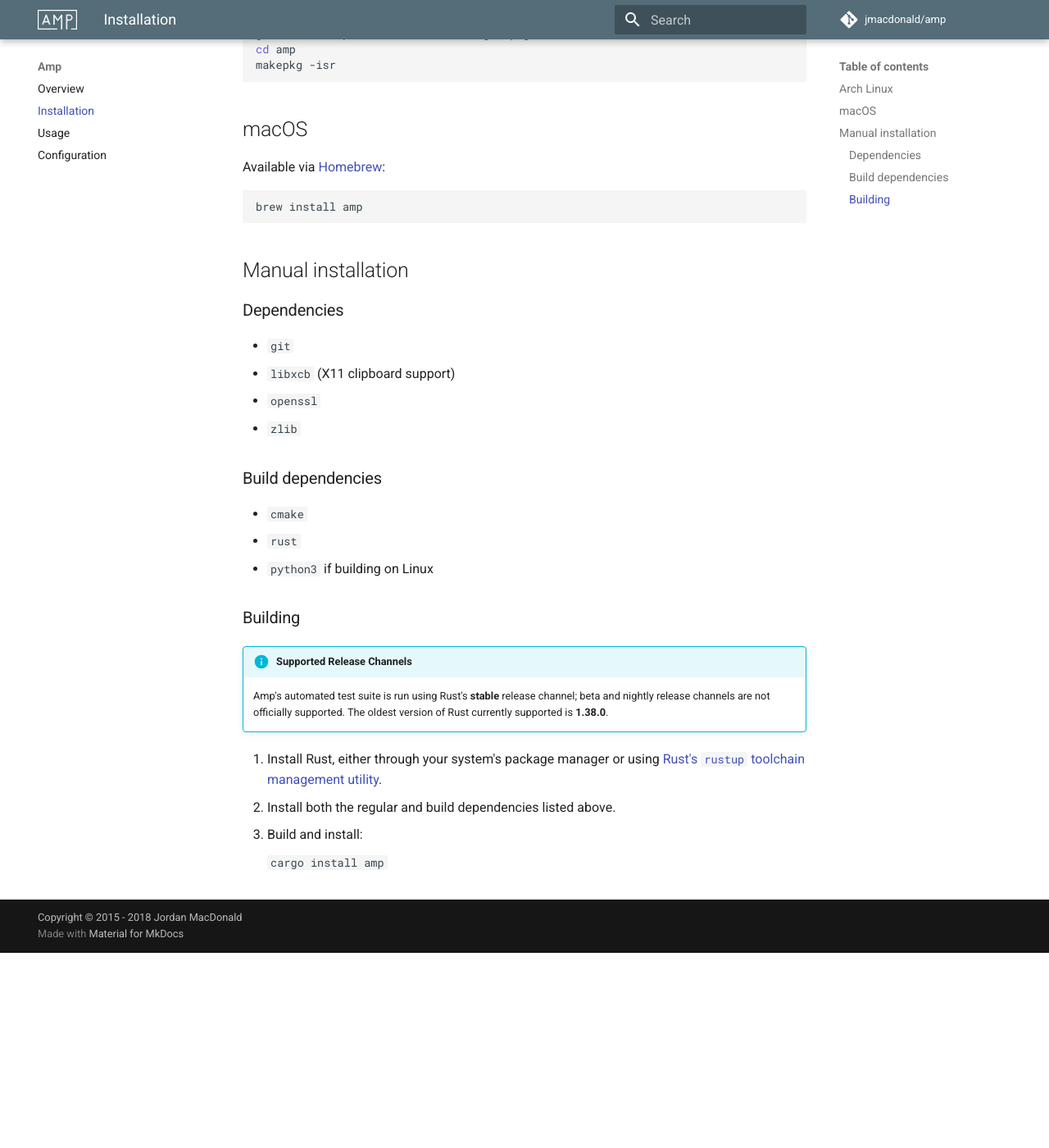
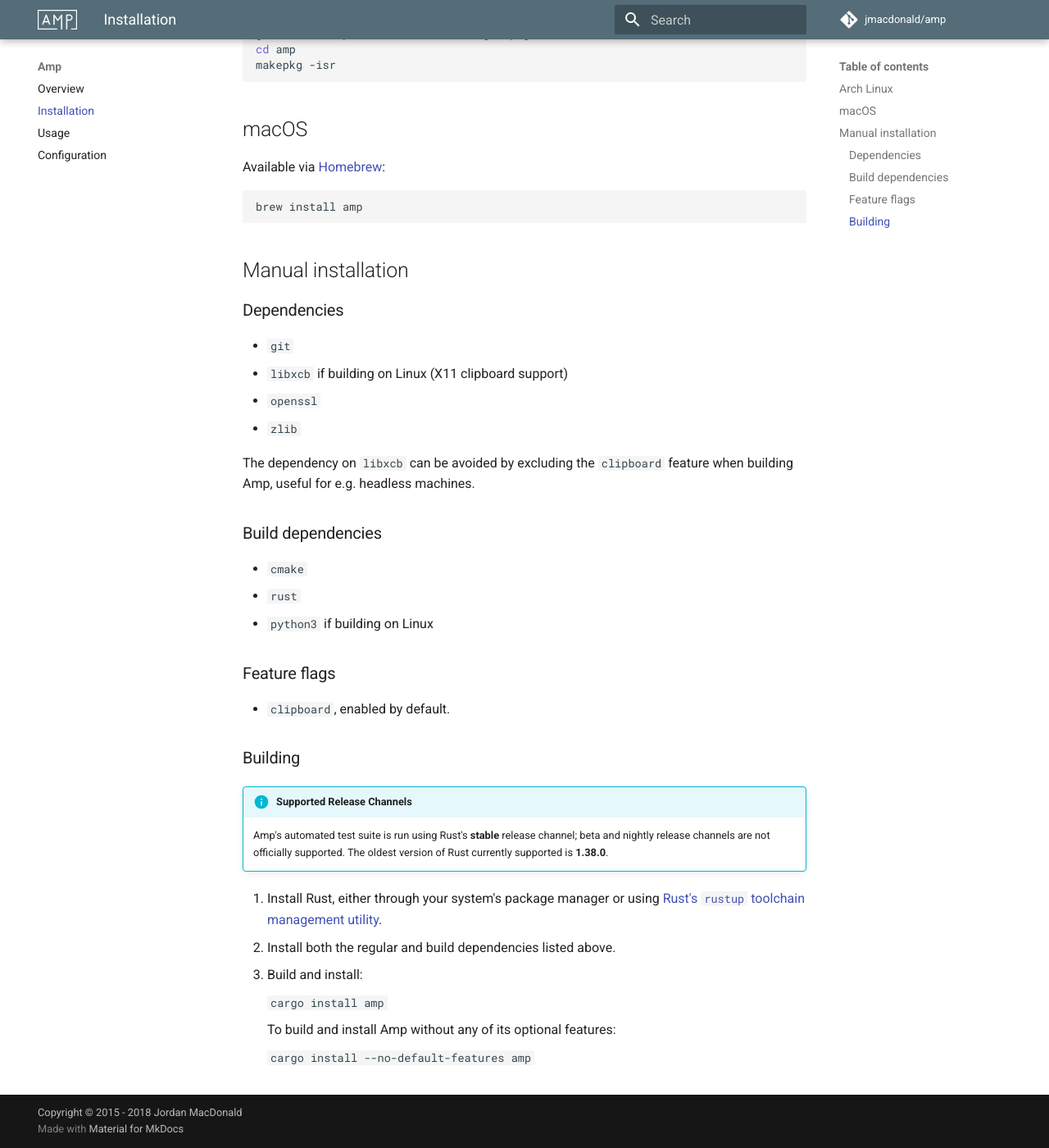
Before and after one commit to jmacdonald/amp, an MkDocs documentation site: the page built from documentation/pages/installation.md, in a window 1280 px wide and 1400 px high, scrolled down 409 px. Shown: the whole window at 82% size. Built offline with MkDocs 1.6.1 and Material for MkDocs 9.7.7, drawn with Linux system fonts in a browser that asks for light colours; comment, search, counter and statistics services are not loaded; old or Windows-style settings are respelled for this version of MkDocs; before the commit the page ends 1571 px from its top, so only the background shows below that.

Commit message:
Update installation page about the new `clipboard-support` feature flag.
Signed-off-by: Christoph Heiss <me@christoph-heiss.me>

````diff
--- a/documentation/pages/installation.md
+++ b/documentation/pages/installation.md
@@ -31,15 +31,21 @@ brew install amp
 ### Dependencies
 
 * `git`
-* `libxcb` (X11 clipboard support)
+* `libxcb` if building on Linux (X11 clipboard support)
 * `openssl`
 * `zlib`
+
+The dependency on `libxcb` can be avoided by excluding the `clipboard` feature when building Amp, useful for e.g. headless machines.
 
 ### Build dependencies
 
 * `cmake`
 * `rust`
 * `python3` if building on Linux
+
+### Feature flags
+
+* `clipboard`, enabled by default.
 
 ### Building
 
@@ -55,3 +61,9 @@ brew install amp
     ```
     cargo install amp
     ```
+
+    To build and install Amp without any of its optional features:
+
+    ```
+    cargo install --no-default-features amp
+    ```
````
